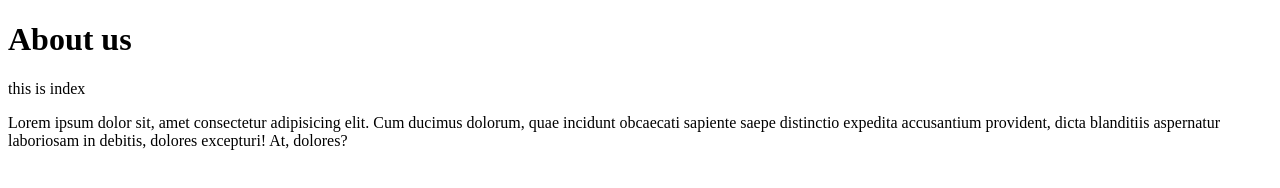
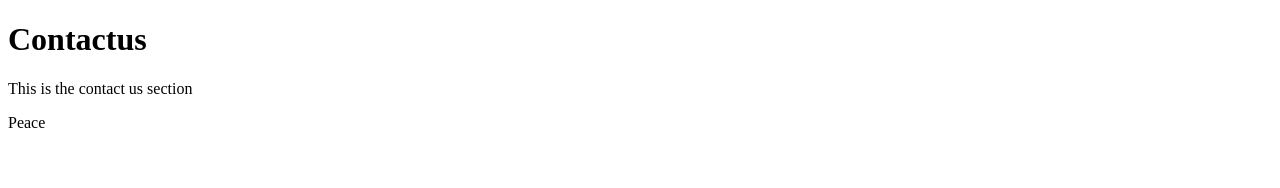
Before and after one commit to divya-preetha-m/test, a plain HTML site: page index.html in a window 1280 px wide. Drawn offline with Linux system fonts and the light colour scheme.

Commit message:
added contactus page in index.html

```diff
--- a/index.html
+++ b/index.html
@@ -6,9 +6,9 @@
     <title>Quiz app</title>
 </head>
 <body>
-    <h1> About us </h1>
-    this is index
-    <p>Lorem ipsum dolor sit, amet consectetur adipisicing elit. Cum ducimus dolorum, quae incidunt obcaecati sapiente saepe distinctio expedita accusantium provident, dicta blanditiis aspernatur laboriosam in debitis, dolores excepturi! At, dolores?</p>
+    <h1>Contactus</h1>
+    <p>This is the contact us section</p>
+    <p>Peace</p>
 </body>
 </html>
 
```
